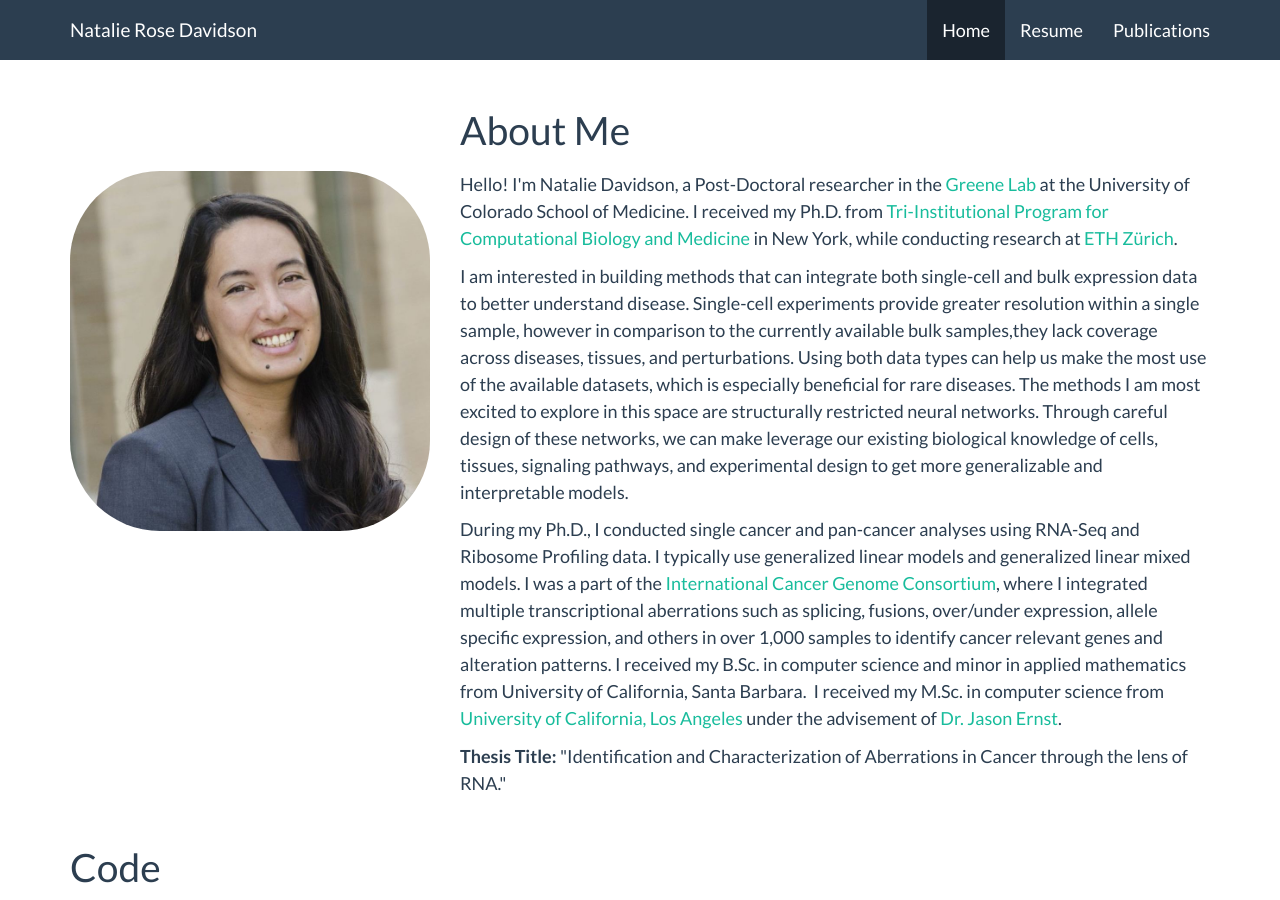
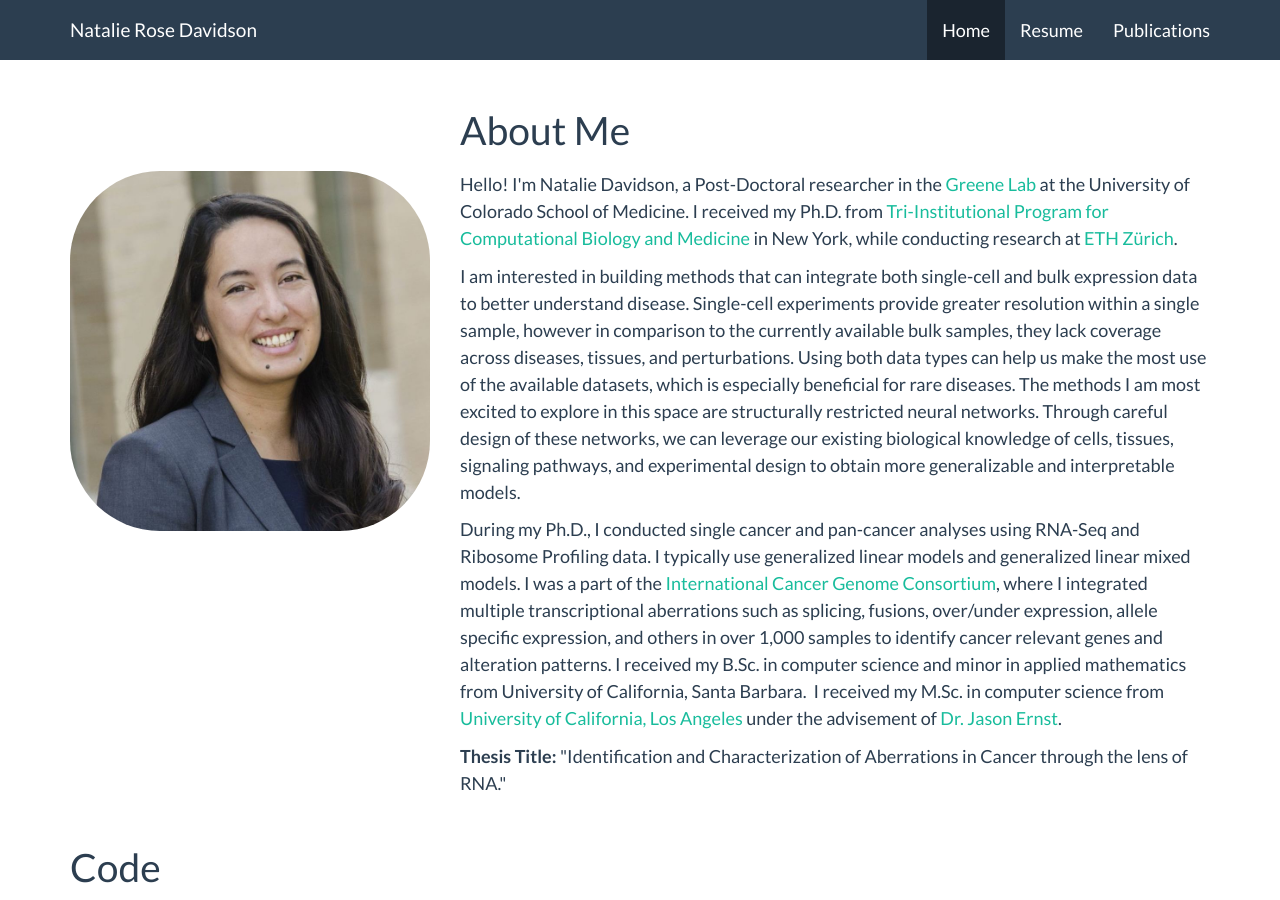
Before and after one commit to nrosed/nrosed.github.io, a Jekyll site: the page built from index.html, in a window 1280 px wide and 900 px high. Built offline with Jekyll 4.4.1, drawn with Linux system fonts in a browser that asks for light colours.

Commit message:
Fixed some typos in intro page

```diff
--- a/index.html
+++ b/index.html
@@ -38,7 +38,7 @@ code_projects:
   <div class="col-md-8 col-sm-10 col-xs-12">
     <p>Hello! I'm Natalie Davidson, a Post-Doctoral researcher in the <a href="https://greenelab.com/" target="_blank">Greene Lab</a> at the University of Colorado School of Medicine. I received my Ph.D. from <a href="http://compbio.triiprograms.org" target="_blank">Tri-Institutional Program for Computational Biology and Medicine</a> in New York, while conducting research at <a href="http://ethz.ch" target="_blank">ETH Zürich</a>.</p>
 
-    <p>I am interested in building methods that can integrate both single-cell and bulk expression data to better understand disease. Single-cell experiments provide greater resolution within a single sample, however in comparison to the currently available bulk samples,they lack coverage across diseases, tissues, and perturbations. Using both data types can help us make the most use of the available datasets, which is especially beneficial for rare diseases. The methods I am most excited to explore in this space are structurally restricted neural networks. Through careful design of these networks, we can make leverage our existing biological knowledge of cells, tissues, signaling pathways, and experimental design to get more generalizable and interpretable models.
+    <p>I am interested in building methods that can integrate both single-cell and bulk expression data to better understand disease. Single-cell experiments provide greater resolution within a single sample, however in comparison to the currently available bulk samples, they lack coverage across diseases, tissues, and perturbations. Using both data types can help us make the most use of the available datasets, which is especially beneficial for rare diseases. The methods I am most excited to explore in this space are structurally restricted neural networks. Through careful design of these networks, we can leverage our existing biological knowledge of cells, tissues, signaling pathways, and experimental design to obtain more generalizable and interpretable models.
     </p>
 
     <p>
```
